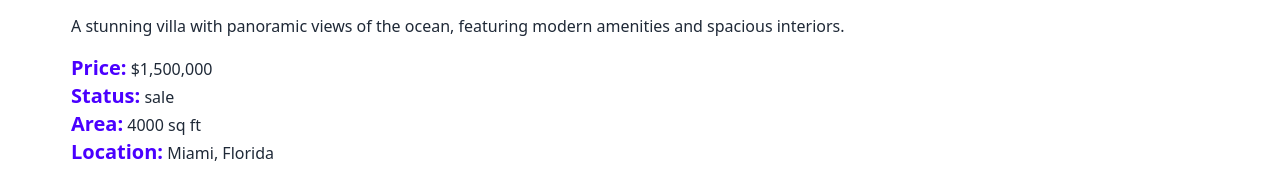
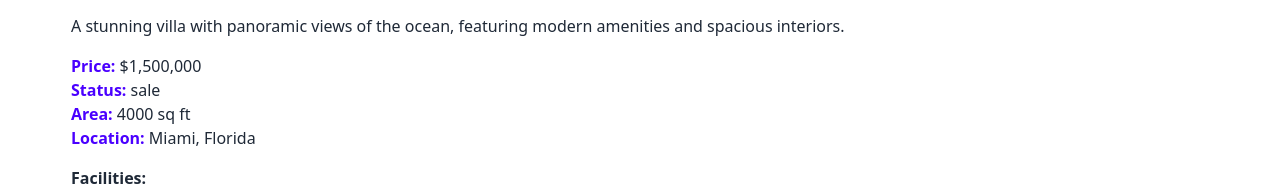
Before and after one commit to shahab-24/Real-Estate, a React (Vite) app: page /estatedetails/1 in a window 1280 px wide. Shown: the part 554-740 px from the top of the page. Built offline with nearby package versions, Linux system fonts and the light colour scheme; no server answers; sample sign-in values are in the browser's storage.

Commit message:
changes in details

```diff
--- a/src/Components/EstateDetails.jsx
+++ b/src/Components/EstateDetails.jsx
@@ -36,10 +36,10 @@ const EstateDetails = () => {
       <img className='rounded-2xl mb-4' src={estate.image} alt={estate.estate_title} />
       <h2 className='text-3xl font-bold mb-4'>{estate.estate_title}</h2>
       <p className='mb-4'>{estate.description}</p>
-      <p><span className='text-xl font-semibold text-primary'>Price:</span> {estate.price}</p>
-      <p><span className='text-xl font-semibold text-primary'>Status:</span> {estate.status}</p>
-      <p><span className='text-xl font-semibold text-primary'>Area:</span> {estate.area}</p>
-      <p><span className='text-xl font-semibold text-primary'>Location:</span> {estate.location}</p>
+      <p><span className='text-l font-semibold text-primary'>Price:</span> {estate.price}</p>
+      <p><span className='text-l font-semibold text-primary'>Status:</span> {estate.status}</p>
+      <p><span className='text-l font-semibold text-primary'>Area:</span> {estate.area}</p>
+      <p><span className='text-l font-semibold text-primary'>Location:</span> {estate.location}</p>
       <div className='mt-4 mb-4'>
         <strong>Facilities:</strong>
         <ul>
```
